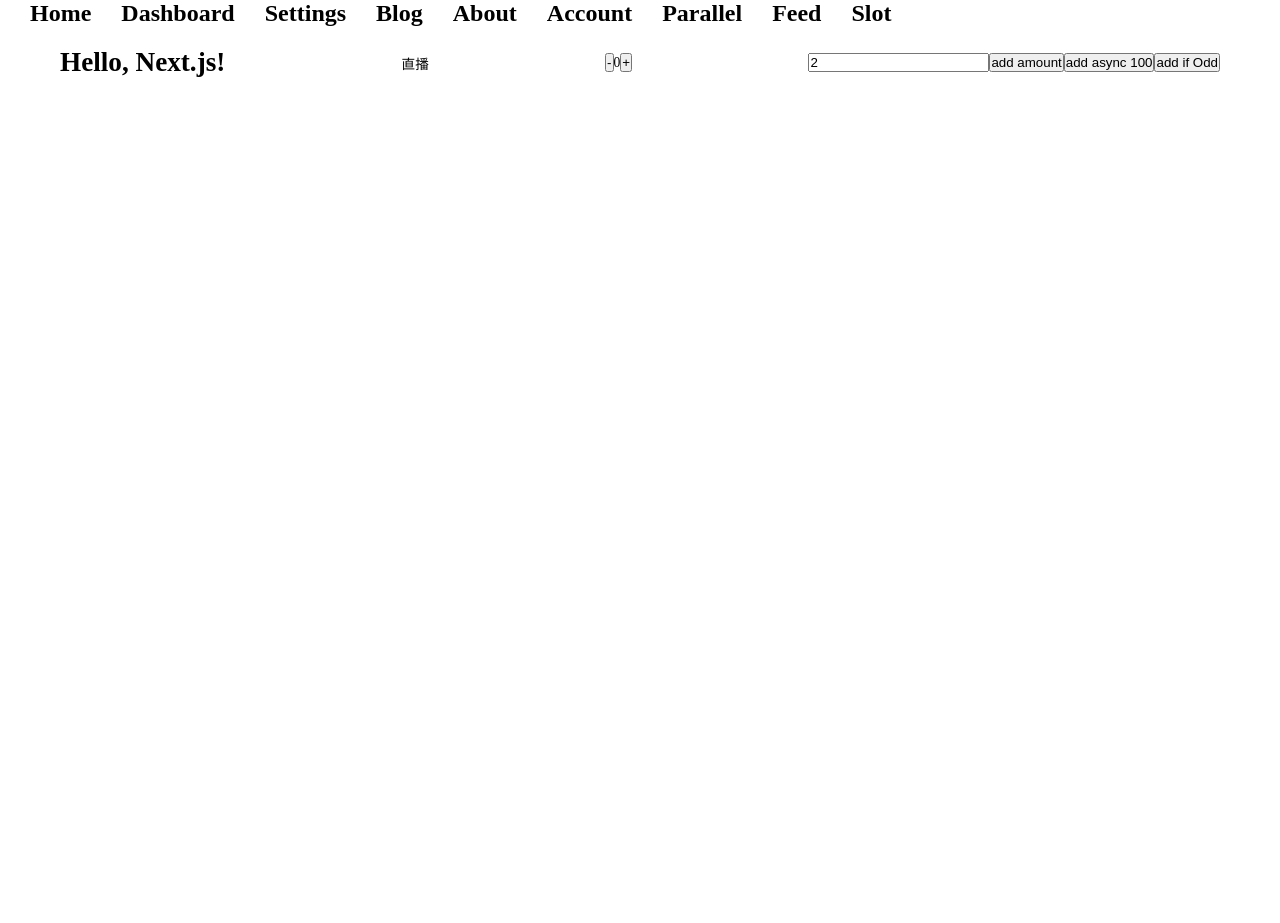
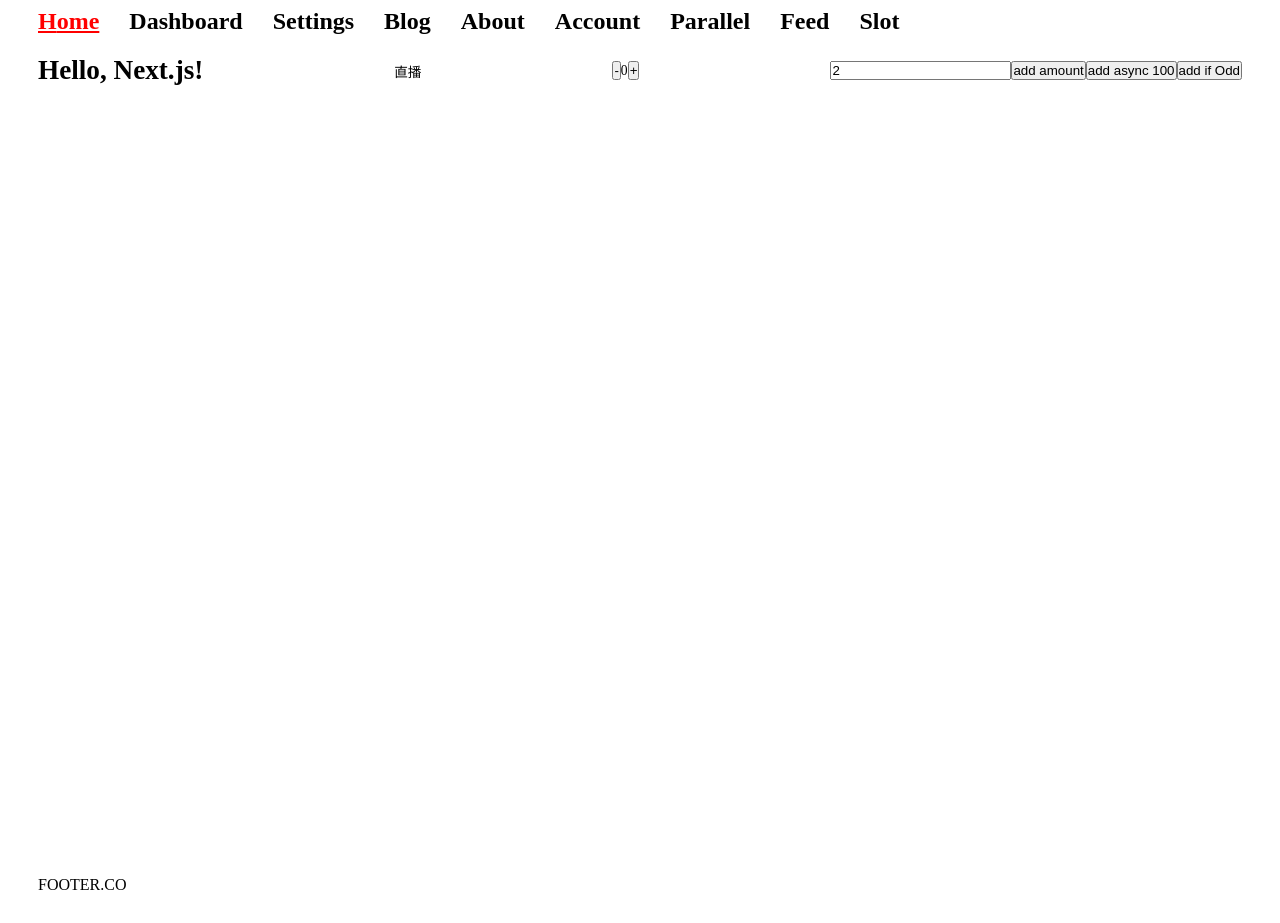
Before and after one commit to samao/NextJS-13-Learn, a Next.js app: page / in a window 1280 px wide. Before the commit the page ends 847 px from the top, so only its background shows below. Built offline with nearby package versions, Linux system fonts and the light colour scheme.

Commit message:
feat: footer and nested css

```diff
--- a/src/app/globals.scss
+++ b/src/app/globals.scss
@@ -1,11 +1,18 @@
 :root {
     --foreground-rgb: 0, 0, 0;
+}
 
-    html,
-    body {
-        max-width: 100vw;
-        overflow-x: hidden;
-    }
+html,
+body {
+    max-width: 100vw;
+    overflow-x: hidden;
+}
+
+body {
+    display: flex;
+    flex-direction: column;
+    color: rgb(var(--foreground-rgb));
+    min-height: 100vh;
 
     * {
         box-sizing: border-box;
@@ -13,17 +20,26 @@
         padding: 0;
     }
 
-    body {
-        color: rgb(var(--foreground-rgb));
-    }
-
     a {
         color: inherit;
         text-decoration: none;
     }
 
+    header, main, footer {
+        flex: none;
+    }
+
+    main, footer {
+        padding: 0 30px;
+    }
+
+    footer {
+        height: 60px;
+        line-height: 60px;
+    }
+
     main {
-        padding: 0 30px;
+        flex: auto;
     }
 }
 
--- a/src/app/layout.tsx
+++ b/src/app/layout.tsx
@@ -18,6 +18,7 @@ export default function RootLayout({ children }: { children: React.ReactNode })
                 <body>
                     <Header />
                     <main id='qie-app'>{children}</main>
+                    <footer id='footer'>FOOTER.CO</footer>
                 </body>
             </html>
         </Providers>
--- a/src/app/page.module.scss
+++ b/src/app/page.module.scss
@@ -3,7 +3,6 @@
     flex-direction: column;
     justify-content: space-between;
     align-items: center;
-    padding: 6rem;
     min-height: 100vh;
 }
 
--- a/src/app/page.tsx
+++ b/src/app/page.tsx
@@ -14,7 +14,7 @@ export default function Home() {
     const [incrementAmount, setAmount] = useState(2);
 
     return (
-        <main className={styles.main}>
+        <div className={styles.main}>
             <div className={styles.description}>
                 <h1>Hello, Next.js!</h1>
                 <Link href='/dashboard'>直播</Link>
@@ -67,6 +67,6 @@ export default function Home() {
                     </button>
                 </div>
             </div>
-        </main>
+        </div>
     );
 }
```
